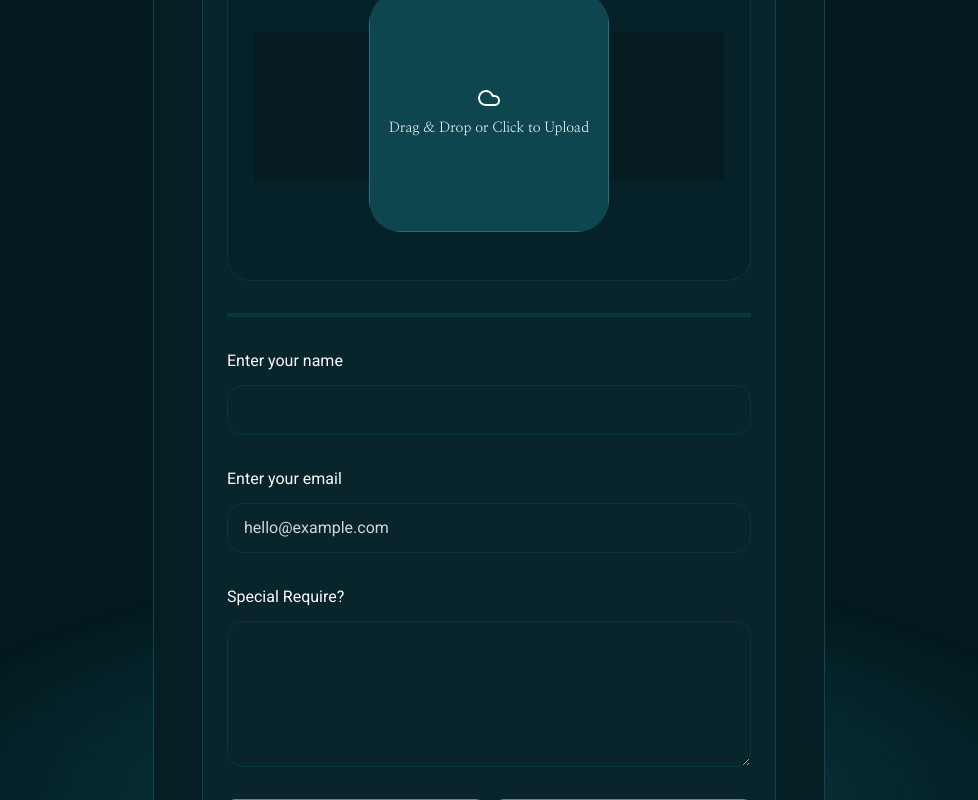
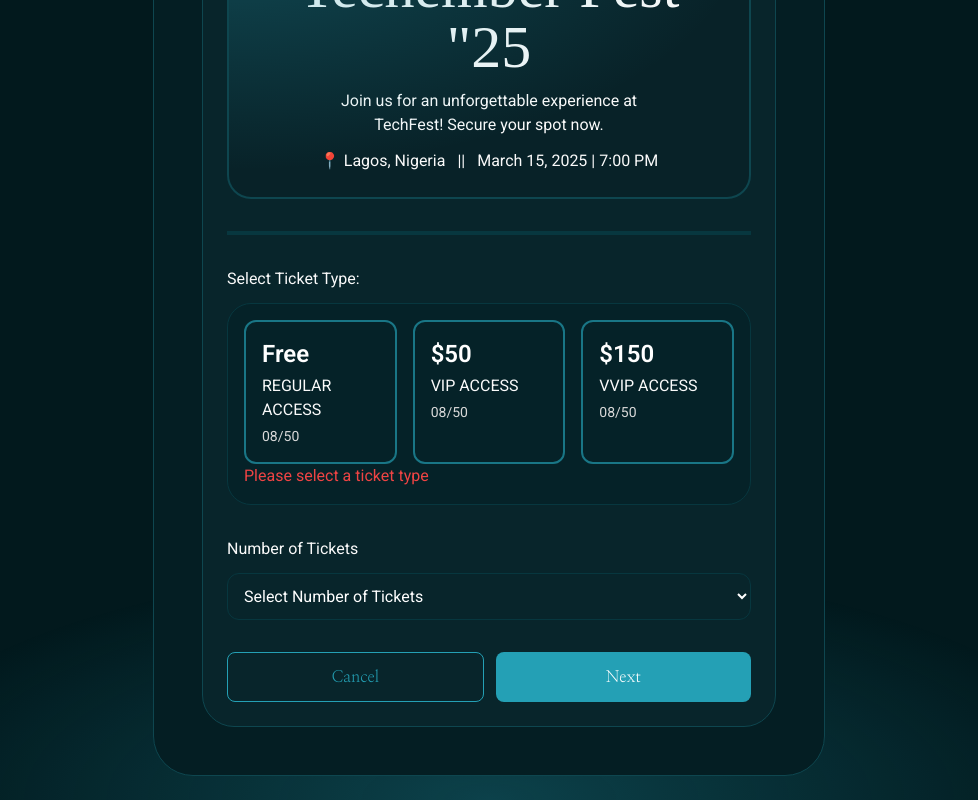
Before and after one commit to Dev-Tonia/ticketing-app, a React (Vite) app: page / in a window 1280 px wide. Both pictures are taken after a click on the button "Next". Shown: the part 415-1215 px from the top of the page, without its empty margins (151-1129 px from the left). Built offline with nearby package versions, Linux system fonts and the light colour scheme; a web font is replaced by a local one.

Commit message:
feat: added form vaildation to ticket selection card

```diff
--- a/src/components/events/TicketReady.tsx
+++ b/src/components/events/TicketReady.tsx
@@ -116,6 +116,20 @@ export default function TicketReady() {
           </>
         </div>
       </div>
+      <div className="flex flex-col-reverse md:flex-row gap-3 mt-8 font-Nanum">
+        <button
+          type="button"
+          className="px-6 w-full py-3 rounded-lg border border-[#24A0B5] text-[#24A0B5] hover:bg-primary/40 transition-colors whitespace-nowrap"
+        >
+          Book Another Ticket
+        </button>
+        <button
+          className="px-6 w-full py-3  rounded-lg bg-[#24A0B5]  text-white transition-colors whitespace-nowrap"
+          type="submit"
+        >
+          Download Ticket
+        </button>
+      </div>
     </div>
   );
 }
--- a/src/components/events/TicketSelection.tsx
+++ b/src/components/events/TicketSelection.tsx
@@ -1,14 +1,60 @@
-import React from "react";
+import React, { useState } from "react";
 import TicketTypeCard from "./TicketTypeCard";
 interface Props {
   nextStep: () => void;
 }
 export default function TicketSelection({ nextStep }: Props) {
+  // form data
+  const [formData, setFormData] = useState({
+    ticketType: "",
+    numberOfTickets: "",
+  });
+  // set error state
+  const [error, setError] = useState({
+    ticketType: false,
+    numberOfTickets: false,
+  });
+  // get the card clicked
+  function selectTicketType(type: string) {
+    setFormData({ ...formData, ticketType: type });
+  }
+
+  // handle input change
+  function handleChange(e: React.ChangeEvent<HTMLSelectElement>) {
+    setFormData({ ...formData, numberOfTickets: e.target.value });
+    console.log(formData);
+  }
+
+  // handle form submit
   function handleSubmit(e: React.FormEvent) {
     e.preventDefault(); // Prevent the default form submission behavior
-    nextStep(); // Call the nextStep function
-    // console.log("hello word of react ");
+
+    // validation
+
+    if (formData.ticketType.trim() === "") {
+      setError({ ...error, ticketType: true });
+      return;
+    }
+
+    if (formData.numberOfTickets.trim() === "") {
+      setError({ ...error, numberOfTickets: true });
+      return;
+    }
+    nextStep();
   }
+
+  // rest the form data
+  function resetFormData() {
+    setFormData({ ticketType: "", numberOfTickets: "" });
+    setError({ ticketType: false, numberOfTickets: false });
+  }
+
+  // ticket types
+  const ticketTypes = [
+    { price: "Free", description: " Regular Access", quantity: "08/50" },
+    { price: "$50", description: "VIP Access", quantity: "08/50" },
+    { price: "$150", description: "VVIP Access", quantity: "08/50" },
+  ];
 
   return (
     <form
@@ -44,28 +90,22 @@ export default function TicketSelection({ nextStep }: Props) {
         <h3 className="mb-3">Select Ticket Type:</h3>
         <div className="p-4 rounded-3xl border border-[#07373F] bg-[#052228]">
           <div className="grid grid-cols-1 md:grid-cols-2 lg:grid-cols-3 gap-4">
-            <TicketTypeCard
-              data={{
-                price: "Free",
-                description: "Regular Access",
-                quantity: " 08/50",
-              }}
-            />{" "}
-            <TicketTypeCard
-              data={{
-                price: "$50",
-                description: "VIP Access",
-                quantity: " 08/50",
-              }}
-            />
-            <TicketTypeCard
-              data={{
-                price: "$150",
-                description: "VVIP Access",
-                quantity: " 08/50",
-              }}
-            />
+            {ticketTypes.map((ticketType) => (
+              <TicketTypeCard
+                data={{
+                  price: ticketType.price,
+                  description: ticketType.description,
+                  quantity: ticketType.quantity,
+                }}
+                onSelect={() => selectTicketType(ticketType.description)}
+                isSelected={formData.ticketType}
+                key={ticketType.description}
+              />
+            ))}
           </div>
+          {error.ticketType && (
+            <p className="text-red-500">Please select a ticket type</p>
+          )}
         </div>
       </div>
 
@@ -76,6 +116,7 @@ export default function TicketSelection({ nextStep }: Props) {
           Number of Tickets
         </label>
         <select
+          onChange={handleChange}
           name="number-of-ticket"
           className=" p-3 rounded-xl w-full bg-[#08252B]  border border-[#07373F] text-white focus:outline-none focus:ring-0"
           id=""
@@ -89,12 +130,18 @@ export default function TicketSelection({ nextStep }: Props) {
           <option value="4">4</option>
           <option value="5">5</option>
         </select>
+        {error.numberOfTickets && (
+          <p className="text-red-500">Please select a number of tickets</p>
+        )}
       </div>
 
       {/* button section */}
 
       <div className="flex flex-col-reverse md:flex-row gap-3 mt-8 font-Nanum z-30">
-        <button className="px-6 w-full py-3 rounded-lg border border-[#24A0B5] cursor-pointer text-[#24A0B5] hover:bg-primary/40 transition-colors whitespace-nowrap">
+        <button
+          onClick={resetFormData}
+          className="px-6 w-full py-3 rounded-lg border border-[#24A0B5] cursor-pointer text-[#24A0B5] hover:bg-primary/40 transition-colors whitespace-nowrap"
+        >
           Cancel
         </button>
         <button
--- a/src/components/events/TicketTypeCard.tsx
+++ b/src/components/events/TicketTypeCard.tsx
@@ -5,10 +5,23 @@ interface TicketTypeCardProps {
     description: string;
     quantity: string;
   };
+  isSelected: string;
+  onSelect: () => void;
 }
-export default function TicketTypeCard({ data }: TicketTypeCardProps) {
+export default function TicketTypeCard({
+  data,
+  isSelected,
+  onSelect,
+}: TicketTypeCardProps) {
   return (
-    <div className="flex justify-between items-start p-4 rounded-xl hover:bg-[#12464E] border-2 border-[#197686] w-full transition-all duration-300 ease-in-out cursor-pointer group">
+    <div
+      onClick={onSelect}
+      className={`flex justify-between items-start p-4 rounded-xl border-2 border-[#197686] w-full transition-all duration-300 ease-in-out cursor-pointer group
+      ${
+        isSelected === data.description ? "bg-[#12464E]" : "hover:bg-[#12464E]"
+      }`}
+    >
+      {" "}
       <div className="flex flex-col gap-1 text-lightgrey group-hover:text-white">
         <p className="font-semibold text-2xl text-white">{data.price}</p>
         <h4 className="uppercase text-[#FAFAFA]">{data.description}</h4>
```
